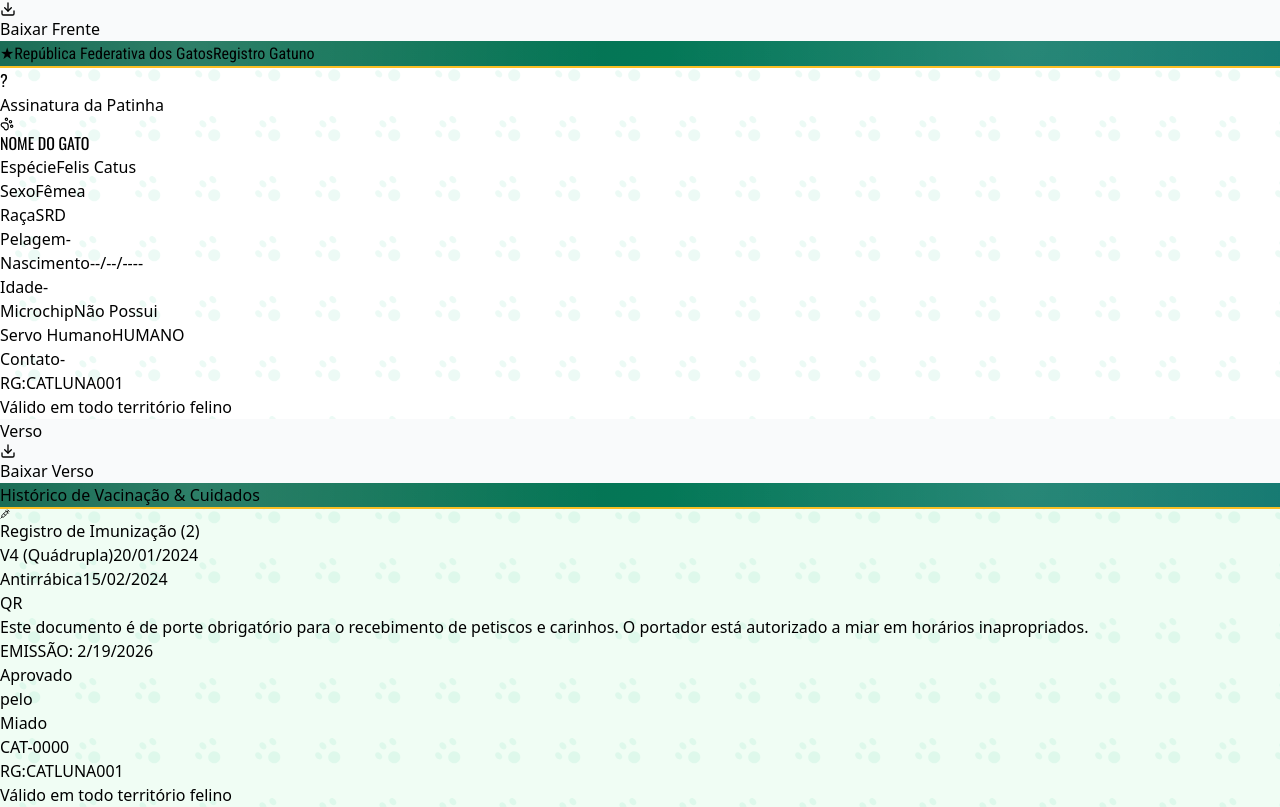
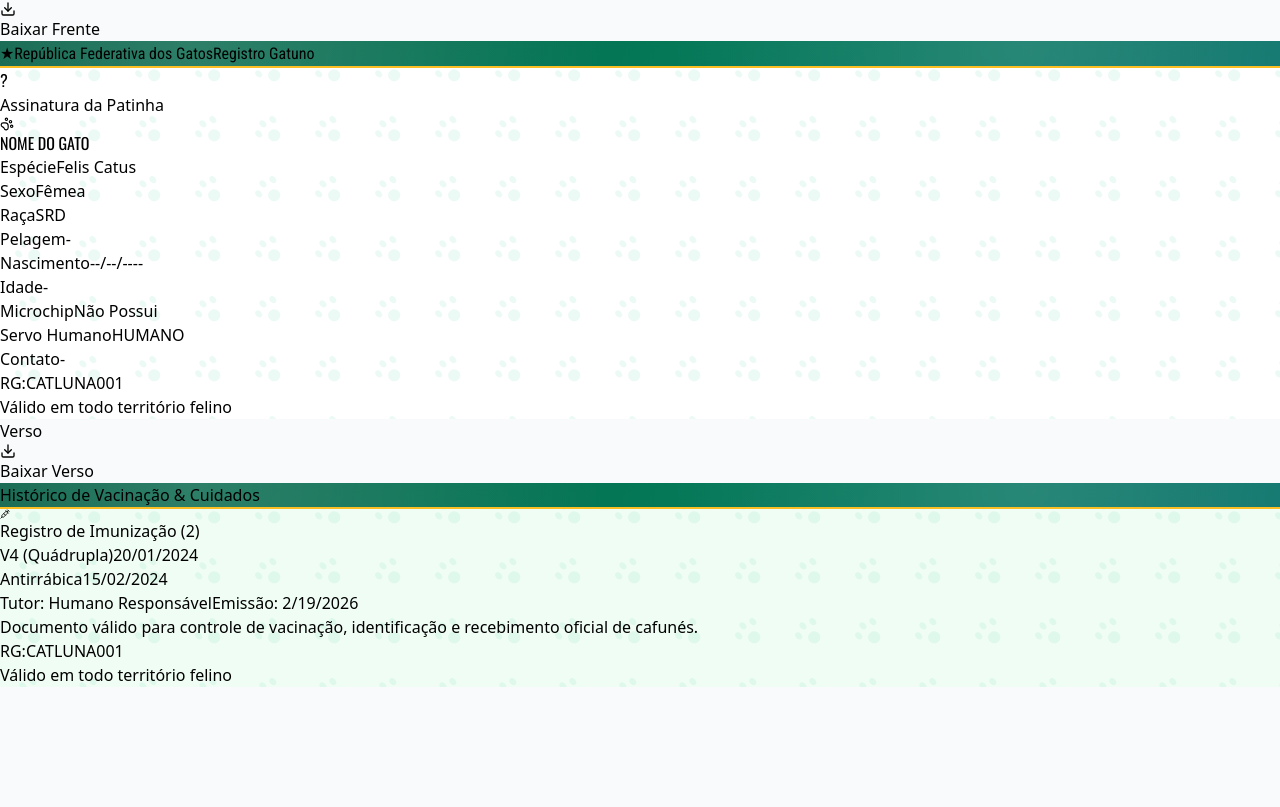
Before and after one commit to maikson88/Gateirinha, a React (Vite) app: page / in a window 1280 px wide. Shown: the part 681-1488 px from the top of the page. After the commit the page ends 1368 px from the top, so only its background shows below. Built offline with nearby package versions, Linux system fonts and the light colour scheme; the HTML template or start-up script is replaced by a standard one.

Commit message:
Corrige footer do verso para igualar base da frente

```diff
--- a/src/App.jsx
+++ b/src/App.jsx
@@ -122,7 +122,7 @@ const App = () => {
                 pill.style.lineHeight = '1';
                 pill.style.paddingTop = '0';
                 pill.style.paddingBottom = '0';
-                pill.style.transform = 'translateY(-1px)';
+                pill.style.transform = 'none';
             });
 
             const footerTexts = clonedDoc.querySelectorAll('.card-footer-rg, .card-footer-validity');
@@ -130,7 +130,8 @@ const App = () => {
                 text.style.lineHeight = '1';
                 text.style.display = 'flex';
                 text.style.alignItems = 'center';
-                text.style.transform = 'translateY(-1px)';
+                text.style.justifyContent = 'center';
+                text.style.transform = 'none';
             });
         }
       });
@@ -159,7 +160,7 @@ const App = () => {
   const inputFieldClass = "w-full px-4 py-2 rounded-lg border border-gray-300 focus:border-emerald-500 focus:ring-2 focus:ring-emerald-200 outline-none transition text-sm";
   const labelTextClass = "block text-xs font-bold text-gray-500 uppercase mb-1";
   const btnDownloadClass = "bg-emerald-600 hover:bg-emerald-700 text-white text-xs font-bold py-2 px-4 rounded-full shadow-md transition flex items-center gap-2 disabled:opacity-50 disabled:cursor-not-allowed";
-  const headerPillClass = "header-pill h-8 bg-emerald-900/95 px-5 rounded-full text-white text-[0.63rem] font-bold uppercase tracking-[0.1em] shadow-lg border border-emerald-400/50 flex items-center justify-center gap-2 leading-none -translate-y-px";
+  const headerPillClass = "header-pill h-8 bg-emerald-900/95 px-5 rounded-full text-white text-[0.63rem] font-bold uppercase tracking-[0.1em] shadow-lg border border-emerald-400/50 flex items-center justify-center gap-2 leading-none";
   const cardFooterClass = "h-[12%] shrink-0 bg-emerald-900 flex items-center justify-between px-6 z-10 border-t-2 border-yellow-400";
   const cardFooterRgClass = "card-footer-rg text-white font-mono text-xs tracking-widest flex items-center gap-2 font-bold leading-none";
   const cardFooterValidityClass = "card-footer-validity text-emerald-400/80 text-[0.5rem] uppercase tracking-wide font-bold leading-none flex items-center";
@@ -506,52 +507,14 @@ const App = () => {
                   </div>
                 </div>
 
-                {/* Footer do Verso Reconstruído (Estilo Oficial) */}
-                <div className="mt-2 shrink-0 pt-2 border-t-2 border-emerald-200 bg-white/80 rounded-md px-2 pb-2 flex flex-col gap-2">
-
-                   <div className="flex items-center gap-3">
-                      {/* QR Code */}
-                      <div className="bg-white p-0.5 border border-gray-300 w-12 h-12 shrink-0">
-                         {formData.instagram ? (
-                           <img
-                             src={`https://api.qrserver.com/v1/create-qr-code/?size=150x150&data=https://instagram.com/${formData.instagram.replace('@', '')}&color=000000&bgcolor=ffffff`}
-                             alt="QR Code"
-                             className="w-full h-full object-contain"
-                           />
-                         ) : (
-                           <div className="w-full h-full flex flex-col items-center justify-center bg-gray-100 text-[0.4rem] text-gray-400">QR</div>
-                         )}
-                      </div>
-
-                      {/* Info Texto */}
-                      <div className="flex-1 text-[0.4rem] leading-tight text-gray-500 text-justify">
-                         <p className="mb-1">
-                           Este documento é de porte obrigatório para o recebimento de petiscos e carinhos.
-                           O portador está autorizado a miar em horários inapropriados.
-                         </p>
-                         <p className="font-bold text-emerald-800">EMISSÃO: {new Date().toLocaleDateString()}</p>
-                      </div>
-
-                      {/* Selo */}
-                      <div className="w-10 h-10 border-2 border-emerald-600 rounded-full flex items-center justify-center opacity-70 mix-blend-multiply rotate-[-12deg]">
-                         <div className="text-[0.3rem] font-black text-emerald-800 uppercase text-center leading-[0.5rem]">
-                            Aprovado<br/>pelo<br/>Miado
-                         </div>
-                      </div>
-                   </div>
-
-                   {/* Barcode Footer Area */}
-                   <div className="w-full h-7 bg-white border border-gray-300 rounded-sm flex items-center justify-between px-2 relative overflow-hidden shadow-sm">
-                      <div className="absolute inset-0 flex items-center justify-center gap-[1px] opacity-80">
-                         {[...Array(60)].map((_, i) => (
-                           <div key={i} className="bg-black w-[1px]" style={{ height: `${Math.random() * 60 + 20}%`}}></div>
-                         ))}
-                      </div>
-                      <span className="relative z-10 bg-white px-1 text-[0.5rem] font-mono tracking-widest font-bold text-gray-800">
-                         {formData.rg ? formData.rg.toUpperCase() : "CAT-0000"}
-                      </span>
-                   </div>
-
+                <div className="mt-2 shrink-0 pt-2 border-t border-emerald-200/80">
+                  <div className="flex items-center justify-between text-[0.48rem] text-emerald-900 font-bold uppercase tracking-wide mb-1">
+                    <span>Tutor: {formData.servo || 'Humano Responsável'}</span>
+                    <span>Emissão: {new Date().toLocaleDateString()}</span>
+                  </div>
+                  <p className="text-[0.44rem] text-emerald-800/80 leading-tight">
+                    Documento válido para controle de vacinação, identificação e recebimento oficial de cafunés.
+                  </p>
                 </div>
 
                 <div className={cardFooterClass}>
```
